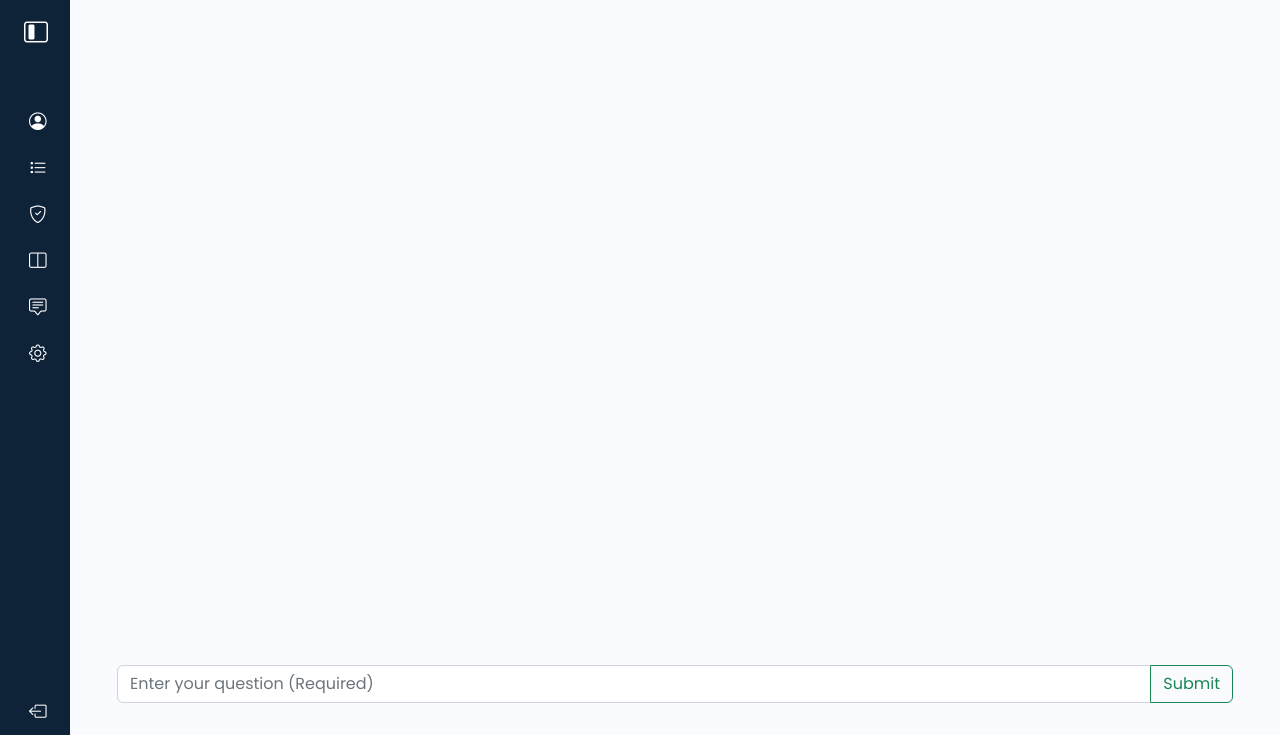
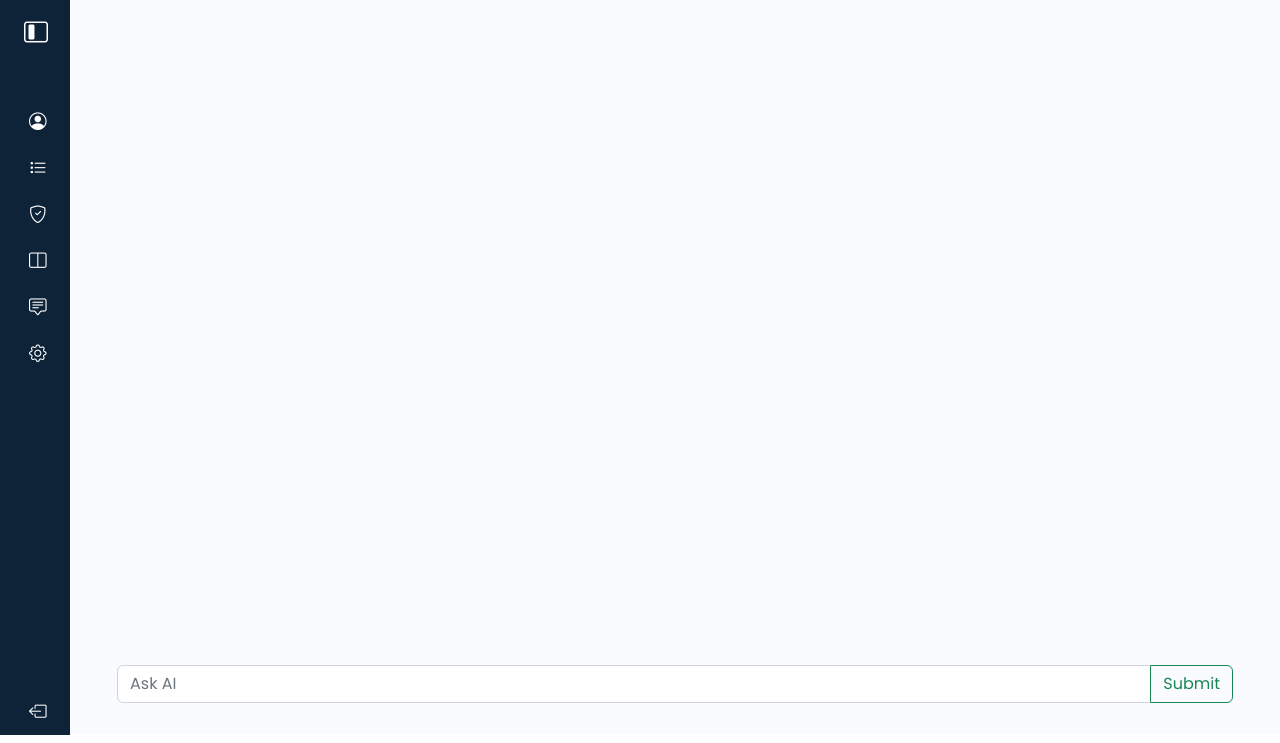
Before and after one commit to Abdur-Rahim-sheikh/QuantumMind, a Django app: page /talk-to-ai/ in a window 1280 px wide. Shown: the part 57-800 px from the top of the page. Run offline with Django 5.2, Linux system fonts and the light colour scheme; parts of the project's set-up code (start-up, migrations or seed data) failed here and were passed over.

Commit message:
home view tweaked

```diff
--- a/public/templates/talk_to_ai/home.html
+++ b/public/templates/talk_to_ai/home.html
@@ -18,7 +18,7 @@
         <div class="w-100 mx-auto my-2">
             <p id="loading" class="text-center d-none">Loading...</p>
             <div class="input-group my-2">
-                <input id="query" type="text" class="form-control" placeholder="Enter your question (Required)"
+                <input id="query" type="text" class="form-control" placeholder="Ask AI"
                        aria-label="Enter your question"
                        aria-describedby="question-submit-button">
                 <button class="btn btn-outline-success" type="button" id="query-submit-button">Submit</button>
```
